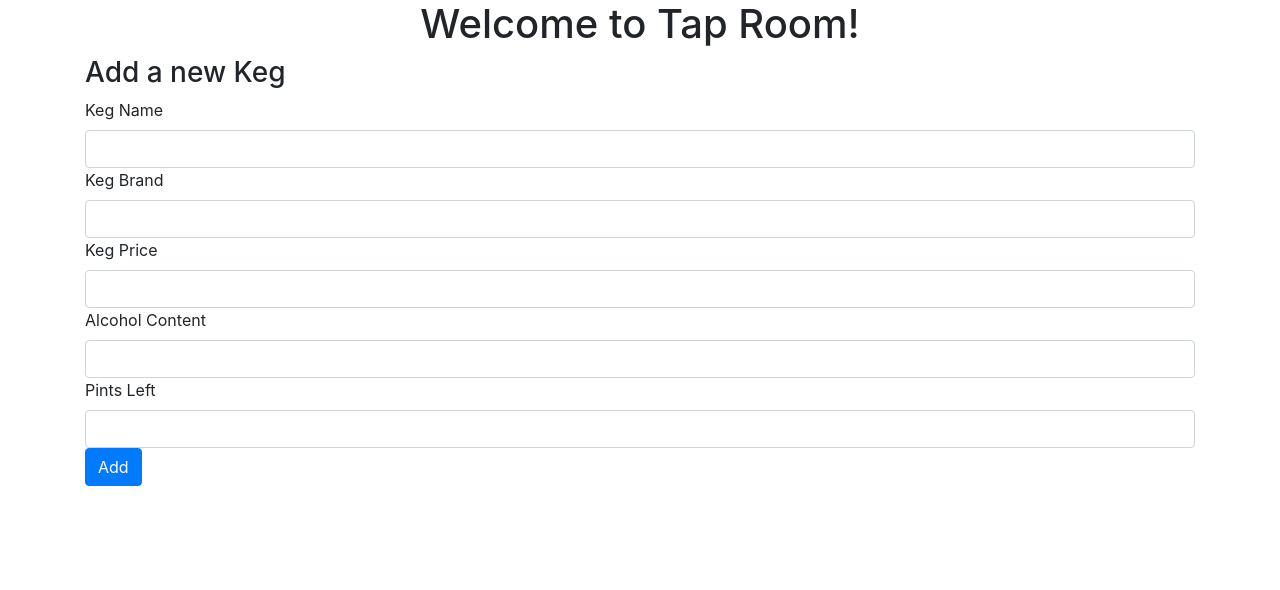
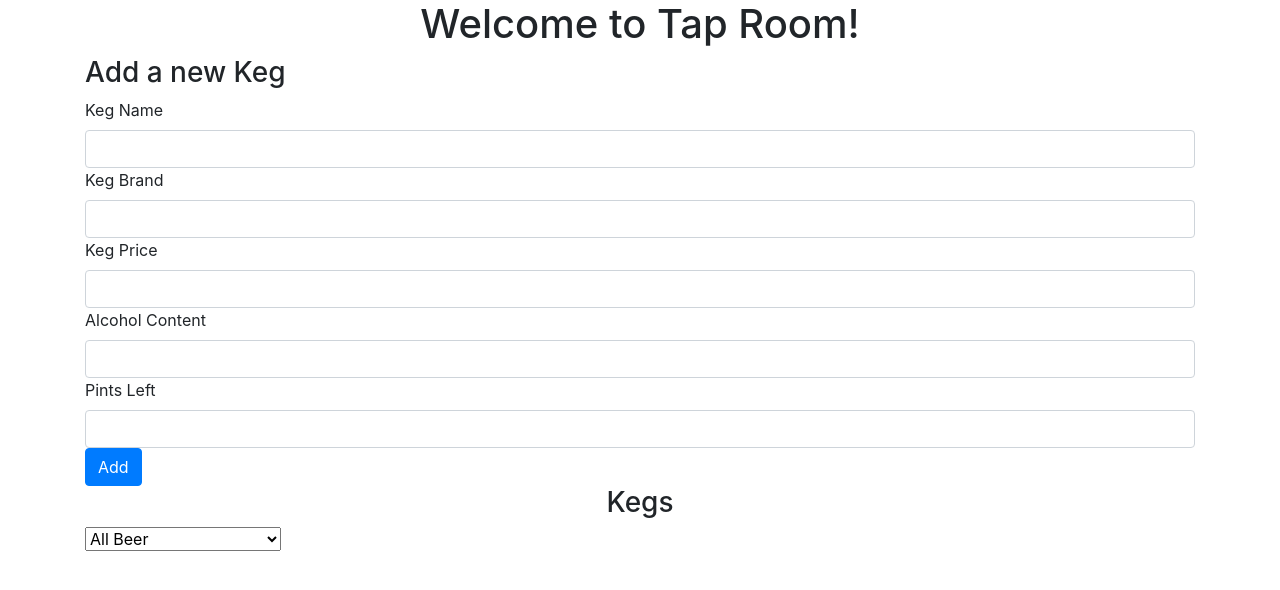
Before and after one commit to RogersNL/tap-room-react, a React app: page / in a window 1280 px wide. Shown: the top 590 px of the page. Built offline with nearby package versions, Linux system fonts and the light colour scheme.

Commit message:
Add Filter to List.

```diff
--- a/src/components/App.jsx
+++ b/src/components/App.jsx
@@ -1,12 +1,14 @@
 import React from 'react';
 import Header from './Header';
 import KegForm from './KegForm';
+import KegList from './KegList';
 
 function App(){
   return(
     <div className="container">
       <Header/>
       <KegForm/>
+      <KegList/>
     </div>
 
   );
--- a/src/components/Filter.jsx
+++ b/src/components/Filter.jsx
@@ -2,7 +2,11 @@ import React from 'react';
 
 function Filter(){
   return(
-
+    <select>
+      <option value="allKeg" selected>All Beer</option>
+      <option value="lowPints">Less than 10 remaining</option>
+      <option value="lowPrice">Low Price</option>
+    </select>
   );
 }
 
--- a/src/components/KegList.jsx
+++ b/src/components/KegList.jsx
@@ -1,6 +1,7 @@
 import React from 'react';
+import Filter from './Filter';
 
-const masterKegList = {
+const masterKegList =
   [
     {
       name: 'Spicy Orange Dream',
@@ -31,17 +32,32 @@ const masterKegList = {
       pintsLeft: 24
     },
     {
-      name: 'Graveyard Sunshine',
-      brand: 'Doors Lite',
-      price: 4,
+      name: 'Organic Seaweed',
+      brand: 'Green Moon',
+      price: 3,
       alcoholContent: 2,
-      pintsLeft: 24
+      pintsLeft: 46
     },
+    {
+      name: 'Crazy Frog',
+      brand: 'Sudweiser',
+      price: 1,
+      alcoholContent: 2,
+      pintsLeft: 50
+    }
+  ]
 
-  ]
-}
 function KegList(){
   return(
+    <div>
+      <h3>Kegs</h3>
+      <Filter/>
+      <style jsx>{`
+        h3 {
+          text-align: center;
+        }
+      `}</style>
+    </div>
   );
 }
 
```
